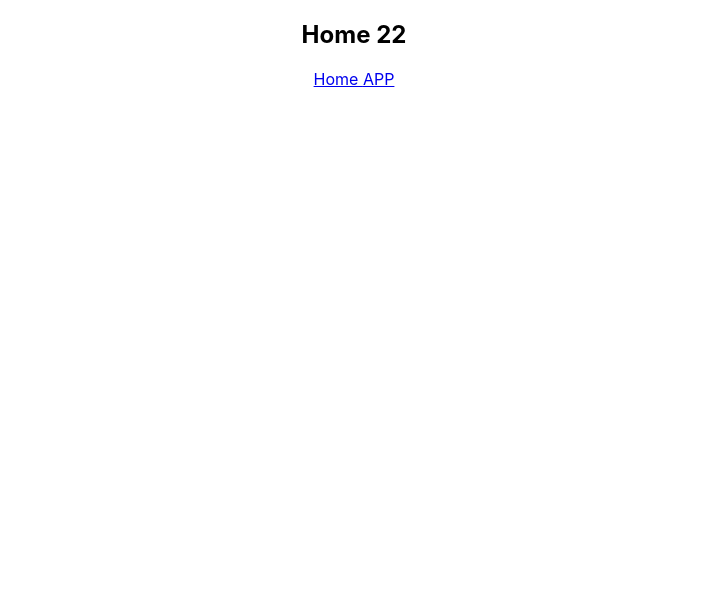
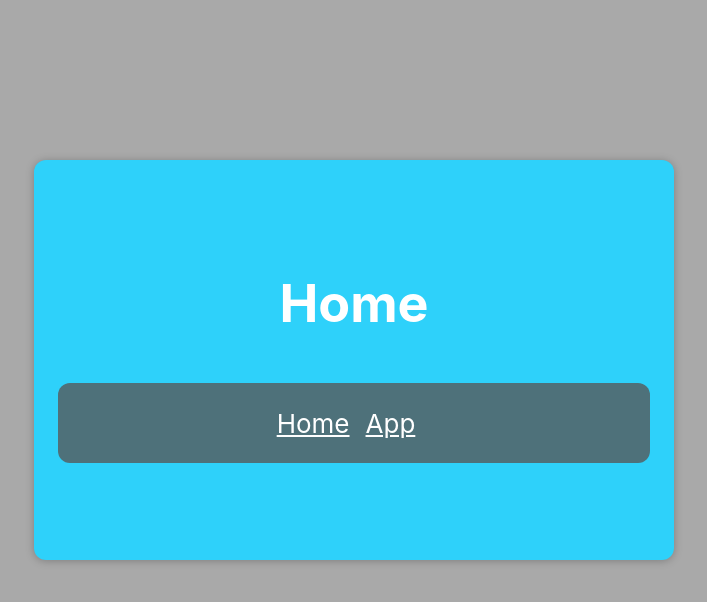
Before and after one commit to kennguyen061/TruckersRewardsProgram, a React (Create React App) app in the folder front-end/app/: page / in a window 1280 px wide. Shown: the top 602 px of the page, without its empty margins (286-993 px from the left). Built offline with nearby package versions, Linux system fonts and the light colour scheme.

Commit message:
Added styling to each page for my own sanity :)

```diff
--- a/front-end/app/src/App.css
+++ b/front-end/app/src/App.css
@@ -13,19 +13,50 @@
   }
 }
 
-.App-header {
-  background-color: #282c34;
-  min-height: 100vh;
+.Title {
+  margin-top: 7rem;
+  margin-bottom: 3rem;
+}
+
+.Card {
+  margin-top: 10rem;
+  background-color: #2ed1fa;
   display: flex;
   flex-direction: column;
   align-items: center;
-  justify-content: center;
+  justify-content: top;
   font-size: calc(10px + 2vmin);
   color: white;
+  border-radius: 12px;
+  box-shadow: 0 1px 8px rgba(0, 0, 0, 0.25);
+  width: 40rem;
+  height: 25rem;
+  min-height: 20vh;
+}
+
+.Link-box {
+  display: flex;
+  min-height: 10vh;
+  background-color: rgba(88, 87, 87, 0.781);
+  flex-direction: row;
+  width: 37rem;
+  height: 4rem;
+  justify-content: center;
+  align-items: center;
+  border-radius: 12px;
+}
+
+.Container {
+  background-color: darkgrey;
+  min-height: 100vh;
+  display: flex;
+  justify-content: center;
+  align-items: flex-start;
 }
 
 .App-link {
-  color: #61dafb;
+  color: #ffffff;
+  margin-right: 1rem;
 }
 
 @keyframes App-logo-spin {
--- a/front-end/app/src/Components/Application.js
+++ b/front-end/app/src/Components/Application.js
@@ -1,10 +1,18 @@
 import { Link } from "react-router-dom";
+import "../App.css";
 
 function Application() {
   return (
-    <div>
-      <h2>Application 35</h2>
-      <Link to="/"> Home </Link>
+    <div className="Container">
+      <div className="Card">
+        <h1 className="Title">Application</h1>
+        <div className="Link-box">
+          <Link to="/" className="App-link">
+            {" "}
+            Home{" "}
+          </Link>
+        </div>
+      </div>
     </div>
   );
 }
--- a/front-end/app/src/Components/Home.js
+++ b/front-end/app/src/Components/Home.js
@@ -1,11 +1,20 @@
 import { Link } from "react-router-dom";
-
+import "../App.css";
 function Home() {
   return (
-    <div>
-      <h2>Home 22</h2>
-      <Link to="/"> Home </Link>
-      <Link to="/Application"> APP </Link>
+    <div className="Container">
+      <div className="Card">
+        <h1 className="Title">Home</h1>
+        <div className="Link-box">
+          <Link to="/" className="App-link">
+            {"Home"}
+          </Link>
+
+          <Link to="/Application" className="App-link">
+            {"App"}
+          </Link>
+        </div>
+      </div>
     </div>
   );
 }
```
